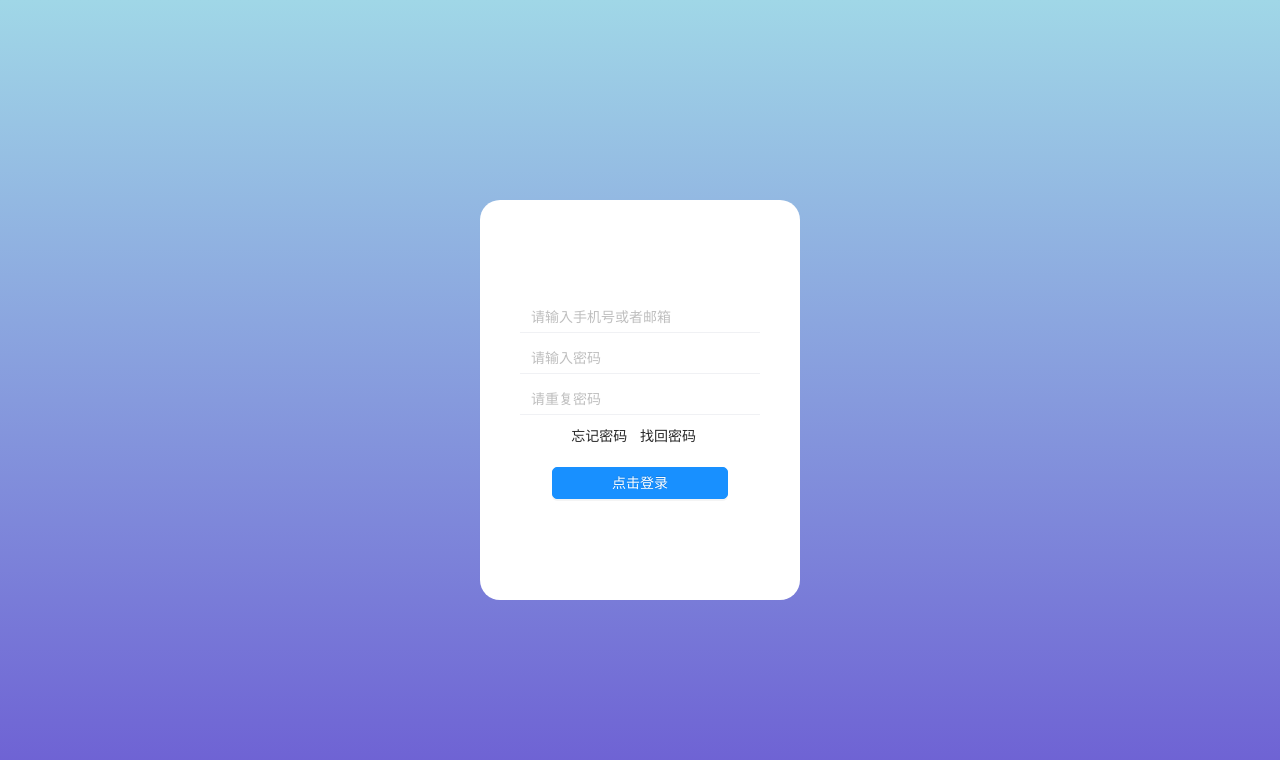
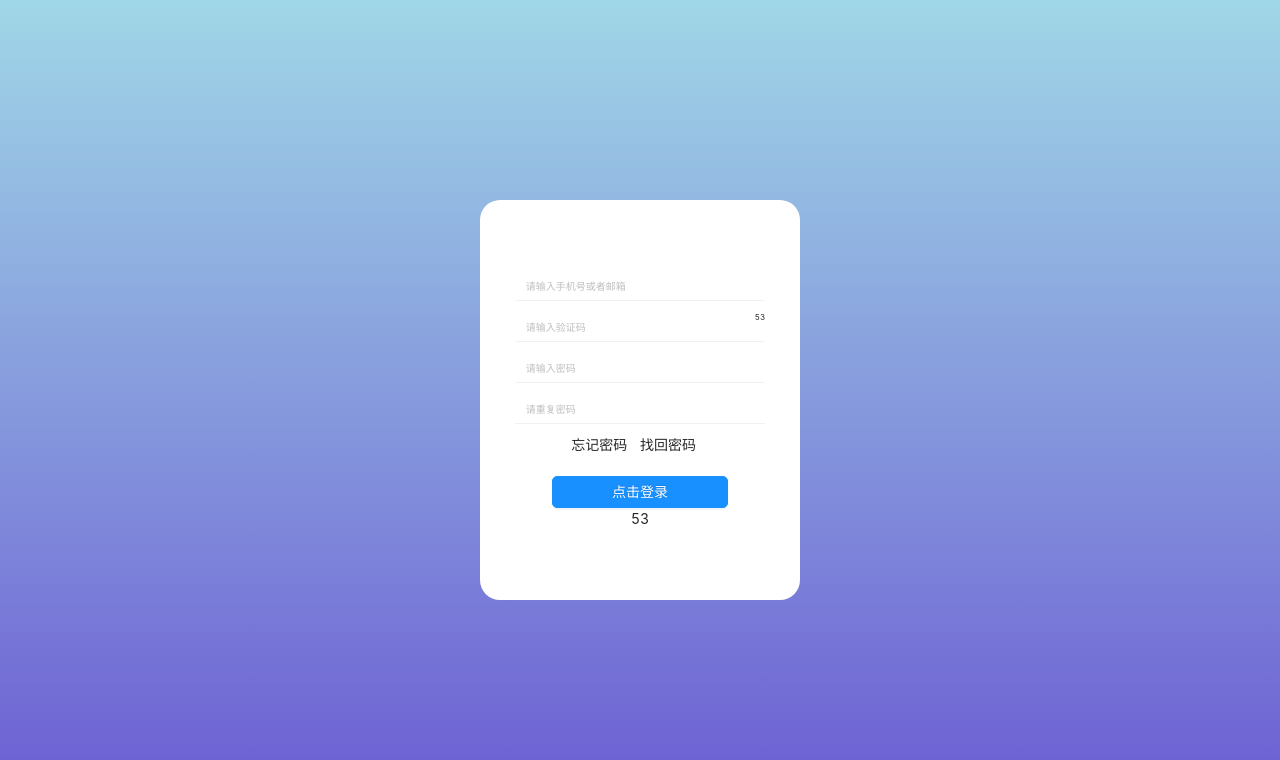
Before and after one commit to wjywy/soundsHeart, a React (Vite) app in the folder ui/: page /login in a window 1280 px wide. Shown: the top 760 px of the page. Built offline with nearby package versions, Linux system fonts and the light colour scheme; no server answers.

Commit message:
'倒计时hook'

```diff
--- /dev/null
+++ b/ui/src/hook/useTime.tsx
@@ -0,0 +1,25 @@
+// 倒计时的hook
+import React, {
+    useEffect,
+    useState
+} from 'react';
+
+export const useTime = (calnumber: number) => {
+    let [count, setCount] = useState<number>(calnumber)
+    let timeRef: any
+    useEffect(() => {
+        timeRef = setInterval(() => {
+            setCount((count) => count - 1)
+        }, 1000)
+        return () => {
+            clearInterval(timeRef)
+        }
+    }, [])
+    useEffect(() => {
+        if ( count === 0 ) {
+            clearInterval(timeRef)
+        }
+    },[count])
+    return [count]
+};
+// export default useTime;
--- a/ui/src/hook/uselazy.jsx
+++ b/ui/src/hook/uselazy.tsx
@@ -1,9 +1,9 @@
 import React from "react";
 import { lazy, Suspense } from "react";
 import { Spin } from "antd";
-export default function useLazy(Component) {
+export default function useLazy(Component:any) {
   const Lazy = lazy(() => Component);
-  return (props) => (
+  return (props: any) => (
     <Suspense fallback={<Spin />}>
       <Lazy {...props} />
     </Suspense>
--- a/ui/src/page/login/index.less
+++ b/ui/src/page/login/index.less
@@ -23,12 +23,21 @@ body {
     .login_text_password {
         display: flex;
         flex-direction: column;
+        .login_placeholder::-webkit-input-placeholder {
+            font-size: 10px;
+        }
         .login_divide {
             font-size: 8px;
             height: 1px;
             width: 100%;
             background-color: rgb(240,241,244);
             margin-bottom: 10px;
+        }
+        .login_sendExamWord {
+            display: flex;
+            flex-direction: row;
+            justify-content: space-between;
+            font-size: 8px;
         }
     }
 
--- a/ui/src/page/login/index.tsx
+++ b/ui/src/page/login/index.tsx
@@ -1,29 +1,39 @@
-import React from 'react'
-import { useEffect } from 'react'
-import { useState } from 'react'
+import React, {
+    useState,
+    useEffect,
+    useRef
+} from 'react'
 import axios from 'axios'
 import { useNavigate } from 'react-router-dom'
 import { Input, Button, Card } from 'antd'
+import { useTime } from '../../hook/useTime'
 import './index.less'
 
 const App = () => {
-    let [password, setPassword] = useState<null | number> (null);
+    let [password, setPassword] = useState<null | number>(null);
     let [code, setCode] = useState<null | number>(null);
     let [examcode, setExamcode] = useState<boolean>(false);
     let [exampass, setExampass] = useState<boolean>(false);
     let [examExam, setExamExam] = useState<boolean>(false);
+    let [examWo,setExamWo] = useState<boolean>(false)
+
+    let controlTime = useRef()
+    // let [count,setCount] = useState<number[]>(useTime(60))  //倒计时hook
+    let [count] = useTime(60)
 
     let navigate = useNavigate()
 
+
     type eType = {
-        target:{
-            value:string
+        target: {
+            value: string
         }
     }
 
+    // 输入手机号
     function handleCode(e: eType) {
         console.log(e.target.value.length)
-        console.log(typeof(e.target.value))
+        console.log(typeof (e.target.value))
         if ((e.target.value.length < 6 || e.target.value.length > 12) && e.target.value !== '') {
             console.log('长度出错')
             setExamcode(false)
@@ -33,6 +43,16 @@ const App = () => {
         }
     }
 
+    function sendExamWord() {
+        setExamWo(true)
+    }
+
+    // 验证码
+    function examWord(e: eType) {
+        console.log(e.target.value.length)
+    }
+
+    // 输入密码
     function inputPassword(e: eType) {
         if ((e.target.value.length < 6 || e.target.value.length > 12) && e.target.value !== null) {
             console.log('长度出错')
@@ -44,8 +64,9 @@ const App = () => {
 
     }
 
+    // 重复密码
     function examPassword(e: eType) {
-        if (Number(e.target.value ) != password) {
+        if (Number(e.target.value) != password) {
             console.log("两次输入密码不一致");
             setExamExam(false)
         } else {
@@ -54,6 +75,7 @@ const App = () => {
         }
     }
 
+    // 前端鉴别输入是否全部符合条件
     function checkTrue() {
         if (exampass && examcode && examExam) {
             navigate('/home', { replace: false })
@@ -76,13 +98,19 @@ const App = () => {
             <div className='login_tocenter'>
                 <div className='login_text_password'>
                     <Input type="text" placeholder='请输入手机号或者邮箱' bordered={false}
-                        onChange={handleCode} />
+                        onChange={handleCode} className='login_placeholder' />
+                    <div className='login_divide'></div>
+                    <div className='login_sendExamWord'>
+                        <Input type="password" placeholder='请输入验证码' bordered={false}
+                            onChange={examWord} className='login_placeholder' />
+                        <div onClick={sendExamWord} > { count } </div>
+                    </div>
                     <div className='login_divide'></div>
                     <Input type="password" placeholder='请输入密码' bordered={false}
-                        onChange={inputPassword} />
+                        onChange={inputPassword} className='login_placeholder' />
                     <div className='login_divide'></div>
                     <Input type="password" placeholder='请重复密码' bordered={false}
-                        onChange={examPassword} />
+                        onChange={examPassword} className='login_placeholder' />
                     <div className='login_divide'></div>
                 </div>
                 <div className='login_forget_find'>
@@ -90,6 +118,7 @@ const App = () => {
                     <div className='login_findPassword'>找回密码</div>
                 </div>
                 <Button onClick={checkTrue} type={'primary'} style={{ marginTop: 20, width: '55%', borderRadius: 5 }}>点击登录</Button>
+                <div>{count > 0 ? count : '发送验证码'}</div>
             </div>
         </>
     )
```
